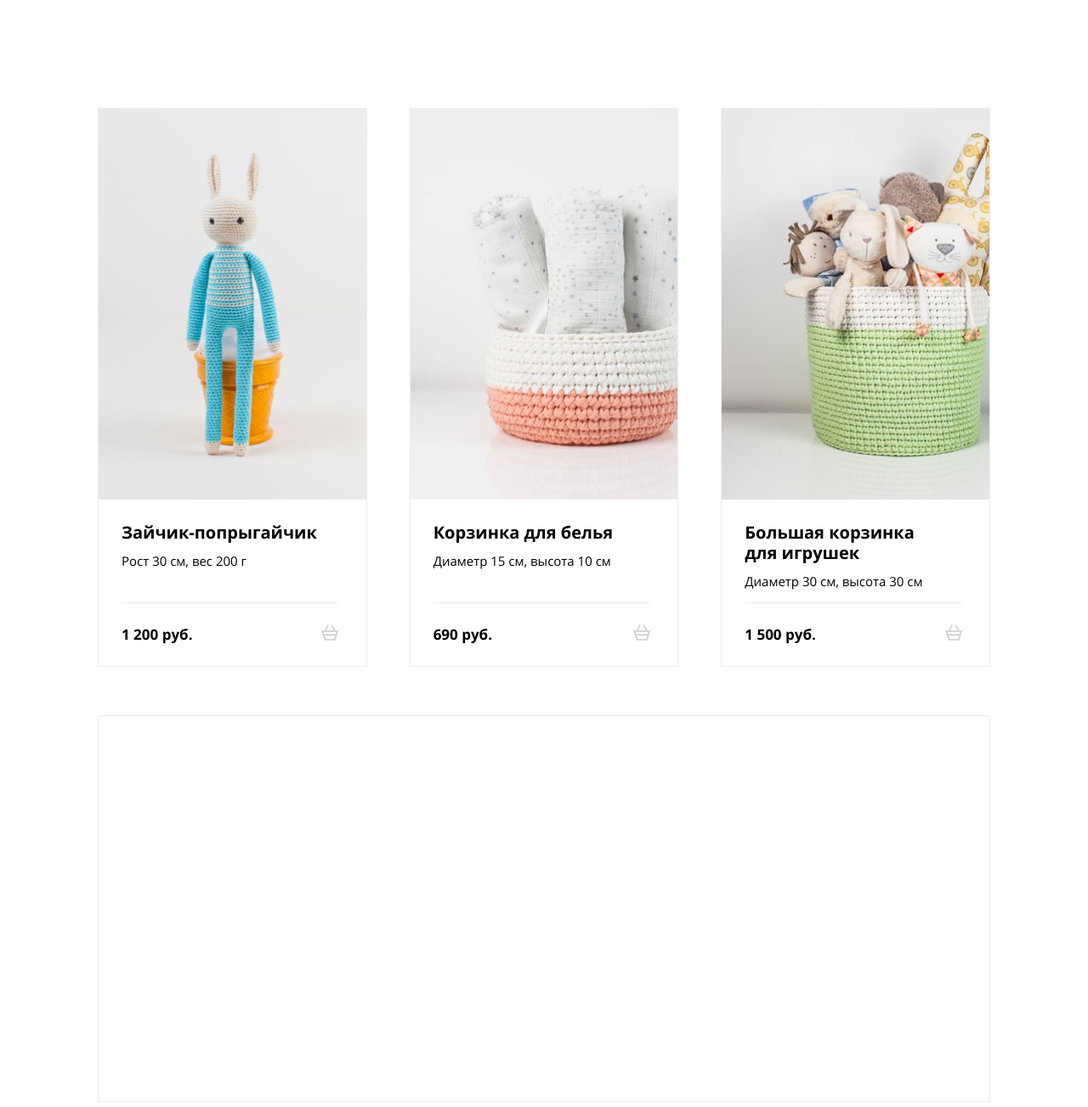
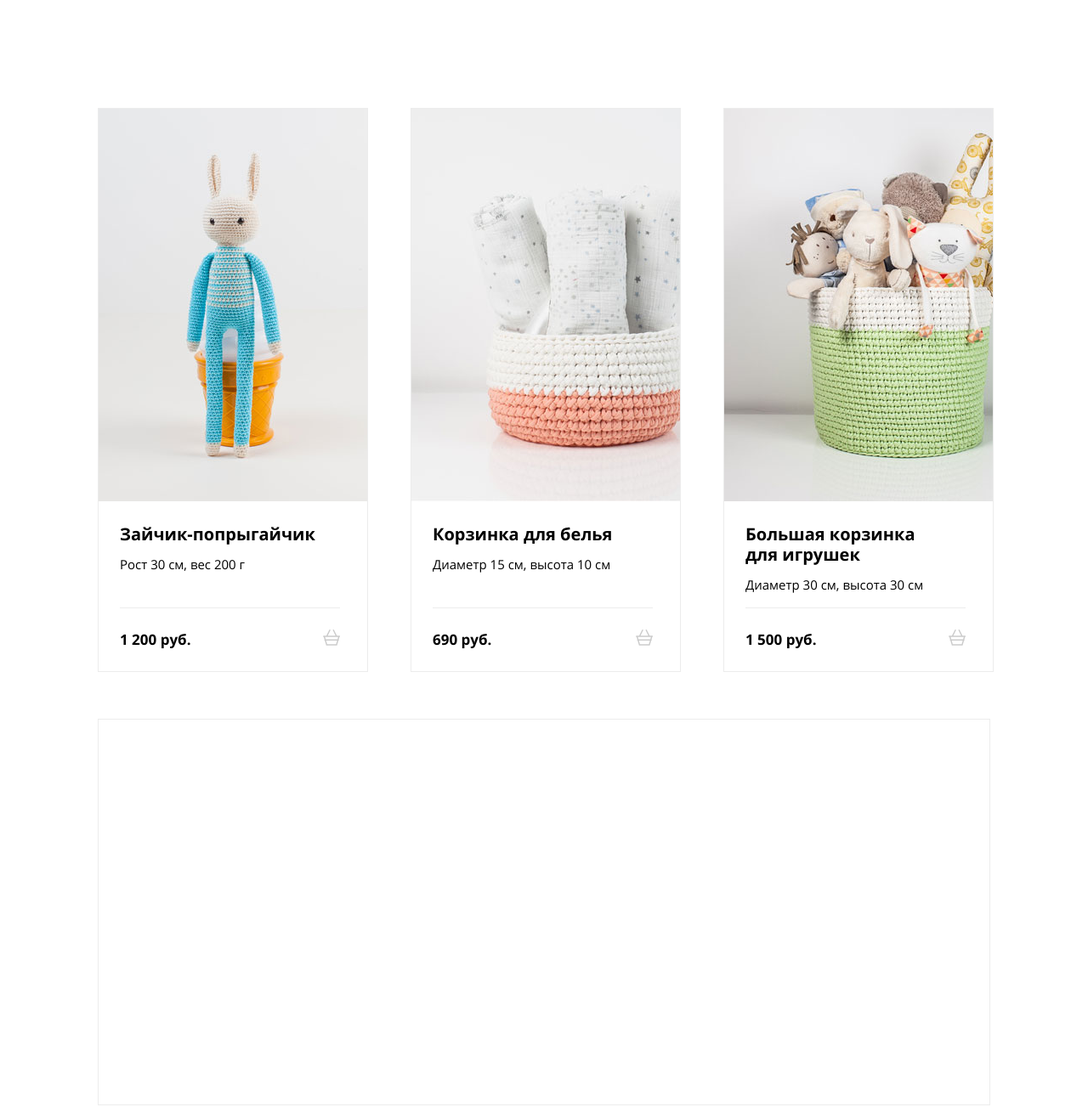
Before and after one commit to AramBadalyan/1486639-mishka-20, a plain HTML site: page source/catalog.html in a window 1280 px wide. Shown: the part 343-1646 px from the top of the page at 85% size. Drawn offline with nearby package versions, Linux system fonts and the light colour scheme; files that its build step writes are made by us from their sources.

Commit message:
Finished layout and styles

```diff
--- a/source/less/blocks/categories-list.less
+++ b/source/less/blocks/categories-list.less
@@ -14,10 +14,12 @@
 
 .categories-list__item {
   background-color: @base-color;
+  font-family: "Open Sans", "Arial", sans-serif;
   color: #ffffff;
   font-size: 19px;
   font-weight: 700;
   line-height: 24px;
+  text-align: left;
 
   padding-left: 30px;
   padding-top: 26px;
--- a/source/less/blocks/copyright.less
+++ b/source/less/blocks/copyright.less
@@ -12,6 +12,10 @@
   line-height: 18px;
 
   margin-right: 20px;
+
+  @media (max-width: @mobile-width-only) {
+    padding-top: 5px;
+  }
 }
 
 .copyright__icon {
--- a/source/less/blocks/goods-card.less
+++ b/source/less/blocks/goods-card.less
@@ -9,7 +9,8 @@
   }
 
   @media (min-width: @desktop-width) {
-    display: block;
+    display: flex;
+    flex-direction: column;
     margin: 0;
   }
 }
@@ -18,17 +19,20 @@
   margin: 0;
   padding-left: 28px;
   padding-right: 28px;
+  padding-top: 26px;
 
   @media (min-width: @tablet-width) {
     padding-left: 34px;
     padding-right: 32px;
+    padding-top: 0;
 
     display: flex;
     flex-direction: column;
   }
 
   @media (min-width: @desktop-width) {
-    padding-left: 27px;
+    flex-grow: 1;
+    padding-left: 25px;
     min-height: 191px;
   }
 
@@ -48,7 +52,6 @@
   line-height: 24px;
 
   margin: 0;
-  padding-top: 24px;
 
   @media (min-width: @tablet-width) {
     font-size: 20px;
@@ -57,7 +60,7 @@
   }
 
   @media (min-width: @desktop-width) {
-    padding-top: 22px;
+    padding-top: 27px;
     padding-right: 20px;
   }
 
@@ -74,6 +77,11 @@
 
   @media (min-width: @tablet-width) {
     font-size: 15px;
+  }
+
+  @media (min-width: @desktop-width) {
+    padding-top: 8px;
+    padding-bottom: 12px;
   }
 }
 
--- a/source/less/blocks/page-main.less
+++ b/source/less/blocks/page-main.less
@@ -83,7 +83,7 @@
 
 .page-main__product {
   position: relative;
-  margin-top: 30px;
+  margin-top: 34px;
 
   @media (min-width: @tablet-width) {
     margin-top: -12px;
@@ -133,7 +133,12 @@
   position: relative;
 
   @media (min-width: @tablet-width) {
-    margin-top: 68px;
+    margin-top: 71px;
+    padding-bottom: 17px;
+  }
+
+  @media (min-width: @desktop-width) {
+  padding-bottom: 60px;
   }
 }
 
@@ -211,12 +216,16 @@
 }
 
 .page-main__making {
+  padding-bottom: 18px;
+
   @media (min-width: @tablet-width) {
+    padding-bottom: 25px;
     margin-top: 52px;
   }
 
   @media (min-width: @desktop-width) {
-    margin-top: 57px;
+    padding-bottom: 65px;
+    margin-top: 55px;
   }
 }
 
```
